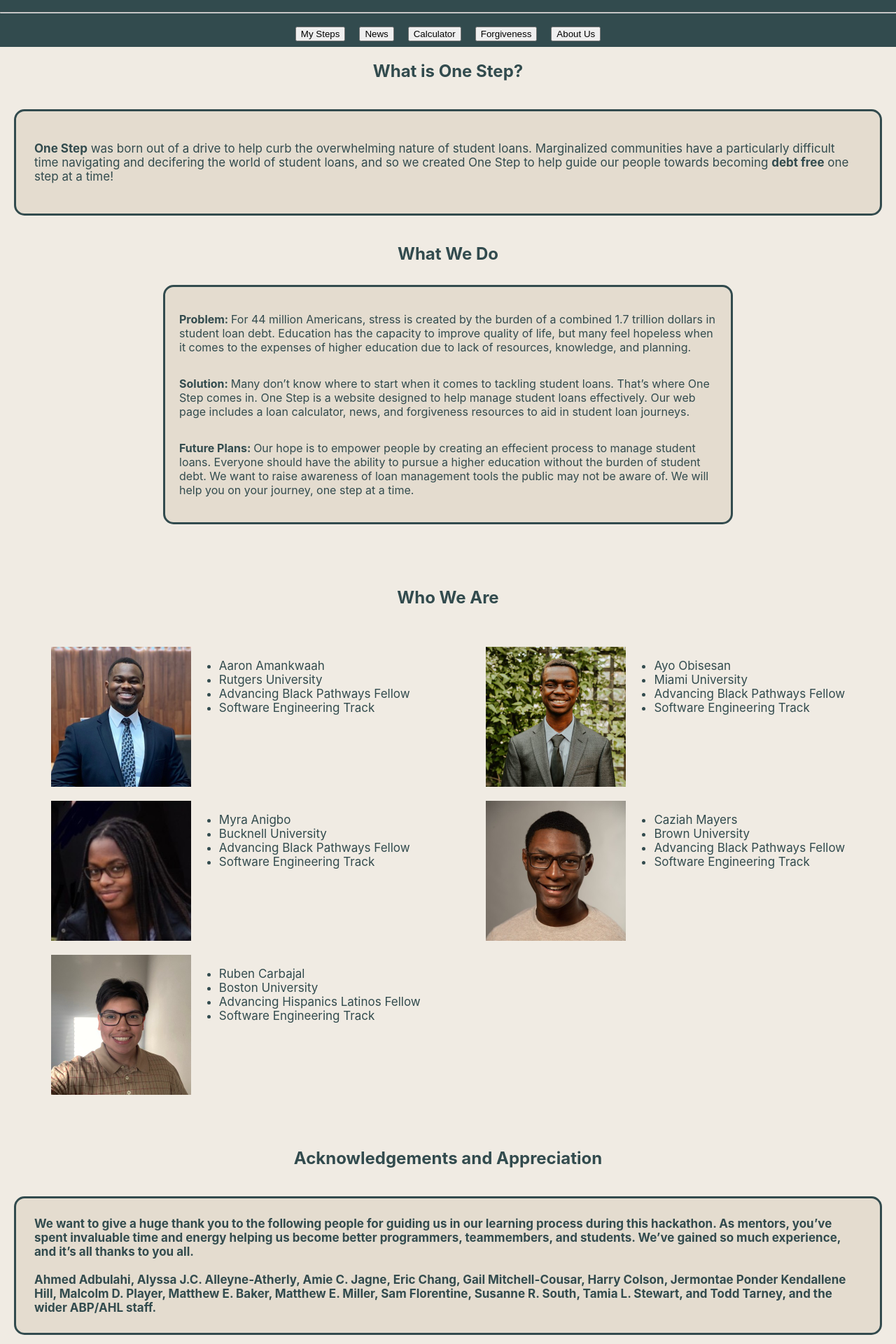
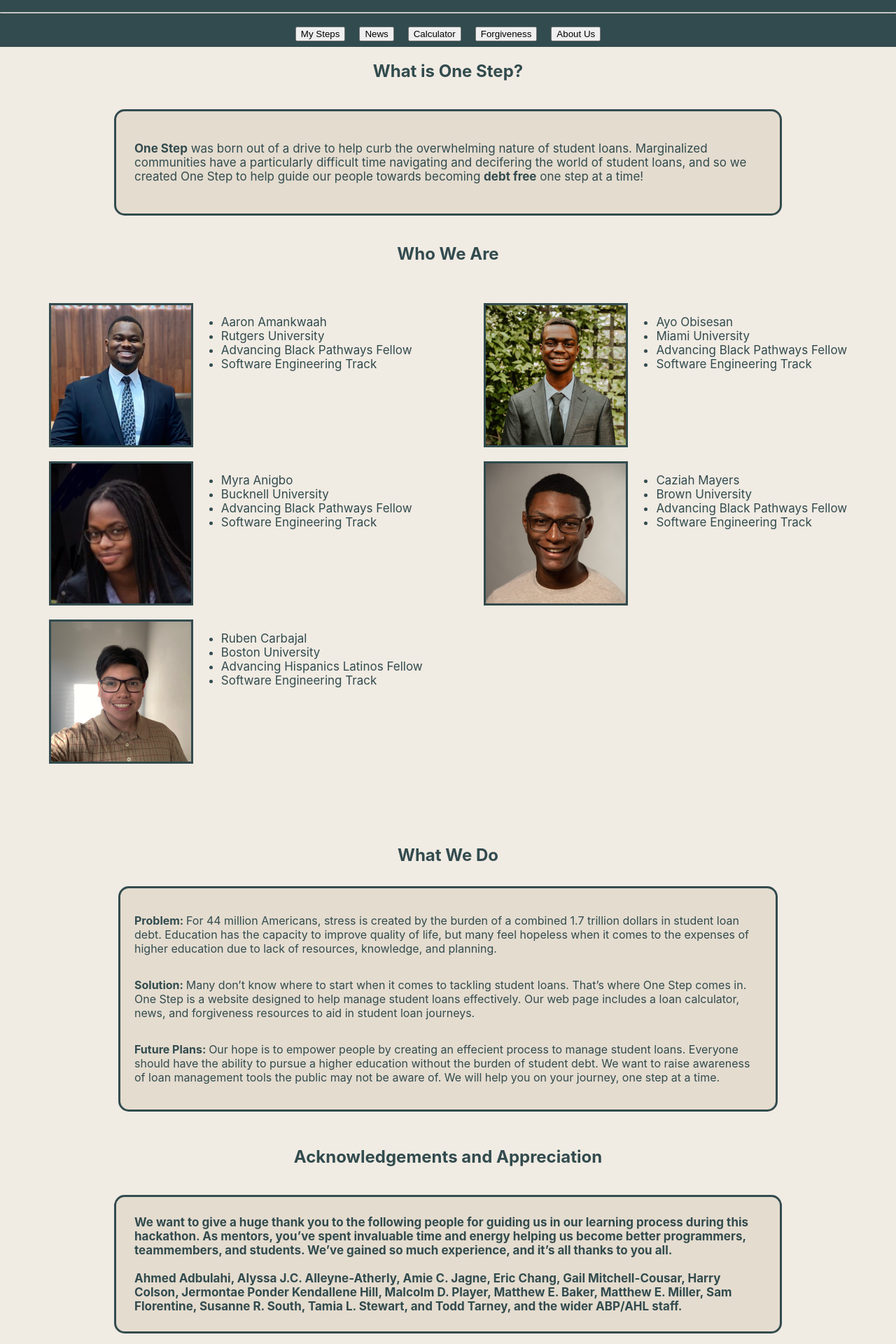
Before and after one commit to Cazi/JPMColumbusHackathon, a React (Create React App) app in the folder one-step/: page /learn in a window 1280 px wide. Shown: the part 60-1980 px from the top of the page at 70% size. Built offline with nearby package versions, Linux system fonts and the light colour scheme.

Commit message:
LearnMorePage Styling

```diff
--- a/one-step/src/components/pages/LearnMorePage/LearnMorePage.tsx
+++ b/one-step/src/components/pages/LearnMorePage/LearnMorePage.tsx
@@ -54,6 +54,7 @@ const AboutMe = styled.div`
 `
 
 const MyFace = styled.img`
+  border: 3px solid #324B4E;
   height: 200px;
   width: 200px;
 `
@@ -72,7 +73,7 @@ const WhatWeDoContainer = styled.div`
   background-color: #e4dccf;
   padding: 20px;
   margin: 10px;
-  width: 60%;
+  width: 70%;
   color: #324b4e;
 `;
 const LearnMoreContainer = styled.p`
@@ -84,6 +85,7 @@ const MissionStatementContainer = styled.div`
   justify-content: center;
   padding: 26px;
   margin: 20px;
+  width: 70%;
   font-size: 24px;
   border: 3px solid #324b4e;
   border-radius: 15px;
@@ -102,6 +104,7 @@ const StyledFooter = styled.footer`
   margin: 20px;
   font-size: 17px;
   font-weight: bold;
+  width: 70%;
   color: #324b4e;
   border: 3px solid #324b4e;
   border-radius: 15px;
@@ -114,33 +117,16 @@ const LearnMorePage: FC = () => {
         <HeaderStyled2>
           What is One Step?
         </HeaderStyled2>
+        <CenterDisplay>
           <MissionStatementContainer>
             <MissionStatement>
               <strong>One Step</strong> was born out of a drive to help curb the overwhelming nature of student loans. Marginalized communities have a particularly difficult time navigating
               and decifering the world of student loans, and so we created One Step to help guide our people towards becoming <strong>debt free</strong> one step at a time!
             </MissionStatement>
           </MissionStatementContainer>
+        </CenterDisplay>
 
-      <HeaderStyled>
-        What We Do
-      </HeaderStyled>
-      <CenterDisplay>
-        <WhatWeDoContainer>
-          <p><b>Problem: </b>For 44 million Americans, stress is created by the burden of a combined
-            1.7 trillion dollars in student loan debt. Education has the capacity to improve quality of life, but many feel hopeless when it comes to the expenses of higher education due to lack of resources,
-            knowledge, and planning.</p>
-          <p><b>Solution: </b>Many don’t know where to start when it comes to tackling student loans.
-            That’s where One Step comes in. One Step is a website designed to help manage student loans effectively.
-            Our web page includes a loan calculator, news, and forgiveness resources to aid in student loan journeys.  </p>
-          <p><b>Future Plans: </b>Our hope is to empower people by creating an effecient process to manage student loans.
-            Everyone should have the ability to pursue a higher education without the burden of student debt. We want to raise
-            awareness of loan management tools the public may not be aware of. We will help you on your journey, one step at a time.</p>
-        </WhatWeDoContainer>
-      </CenterDisplay>
-      <br />
 
-      <br />
-      <br />
       <HeaderStyled>
         Who We Are
       </HeaderStyled>
@@ -197,10 +183,31 @@ const LearnMorePage: FC = () => {
       </ContentStyled>
       <br />
 
+      <br />
+      <br />
+      <HeaderStyled>
+        What We Do
+      </HeaderStyled>
+      <CenterDisplay>
+        <WhatWeDoContainer>
+          <p><b>Problem: </b>For 44 million Americans, stress is created by the burden of a combined
+            1.7 trillion dollars in student loan debt. Education has the capacity to improve quality of life, but many feel hopeless when it comes to the expenses of higher education due to lack of resources,
+            knowledge, and planning.</p>
+          <p><b>Solution: </b>Many don’t know where to start when it comes to tackling student loans.
+            That’s where One Step comes in. One Step is a website designed to help manage student loans effectively.
+            Our web page includes a loan calculator, news, and forgiveness resources to aid in student loan journeys.  </p>
+          <p><b>Future Plans: </b>Our hope is to empower people by creating an effecient process to manage student loans.
+            Everyone should have the ability to pursue a higher education without the burden of student debt. We want to raise
+            awareness of loan management tools the public may not be aware of. We will help you on your journey, one step at a time.</p>
+        </WhatWeDoContainer>
+      </CenterDisplay>
+      <br />
+
 
       <HeaderStyled>
         Acknowledgements and Appreciation
       </HeaderStyled>
+      <CenterDisplay>
         <StyledFooter>
           We want to give a huge thank you to the following people for guiding us in our learning process during this hackathon.
           As mentors, you’ve spent invaluable time and energy helping us become better programmers, teammembers, and students.
@@ -211,6 +218,8 @@ const LearnMorePage: FC = () => {
           Kendallene Hill, Malcolm D. Player, Matthew E. Baker, Matthew E. Miller, Sam Florentine, Susanne R. South, Tamia L. Stewart, and
           Todd Tarney, and the wider ABP/AHL staff.
         </StyledFooter>
+      </CenterDisplay>
+
       <br />
       <br />
     </LearnMorePageContainer>
```
Lines whose indentation alone changed are shown as unchanged.
